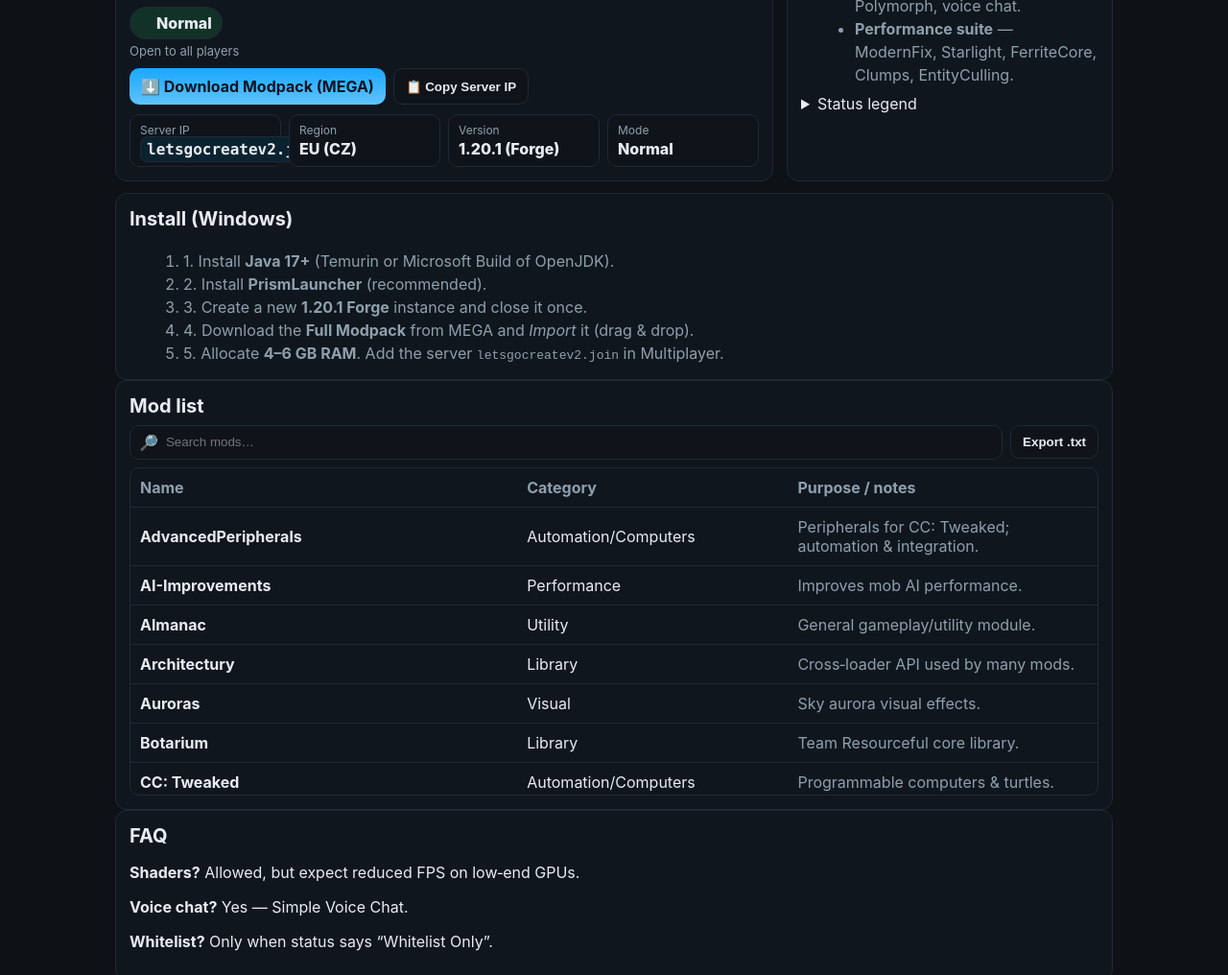
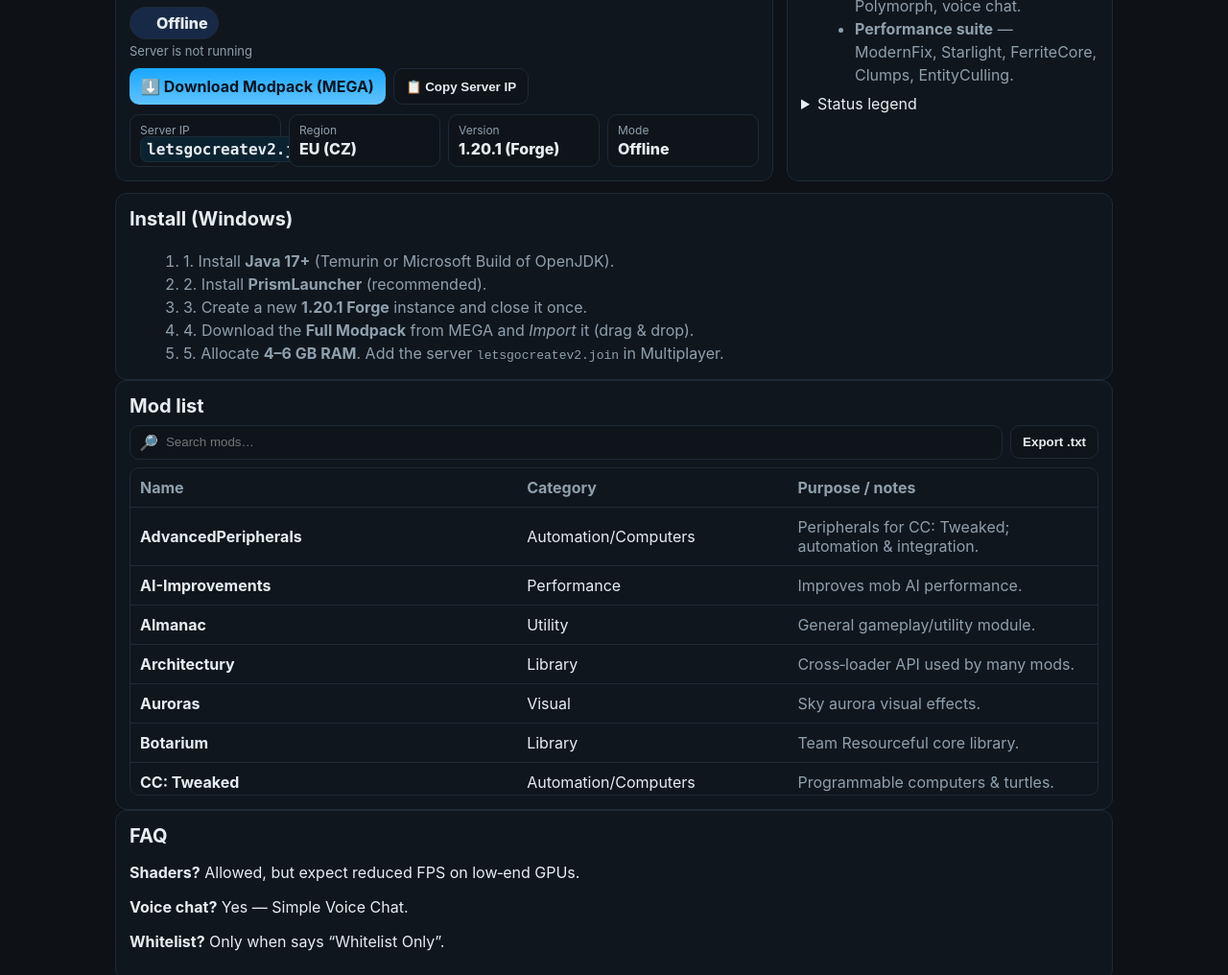
Before and after one commit to matesaman9910/Lets-Go-Create-v2, a plain HTML site: page index.html in a window 1280 px wide. Shown: the part 256-1272 px from the top of the page at 96% size. Drawn offline with Linux system fonts and the light colour scheme.

Commit message:
Update index.html
Signed-off-by: Matěj Kratochvíl <100013611+matesaman9910@users.noreply.github.com>

```diff
--- a/index.html
+++ b/index.html
@@ -172,7 +172,7 @@
       <h2>FAQ</h2>
       <p><strong>Shaders?</strong> Allowed, but expect reduced FPS on low‑end GPUs.</p>
       <p><strong>Voice chat?</strong> Yes — Simple Voice Chat.</p>
-      <p><strong>Whitelist?</strong> Only when status says “Whitelist Only”.</p>
+      <p><strong>Whitelist?</strong> Only when  says “Whitelist Only”.</p>
     </section>
 
     <section id="contact" class="card section">
@@ -187,7 +187,7 @@
     // ===== Settings (manual) =====
     const SETTINGS = {
       SERVER_IP:'letsgocreatev2.join',
-      STATUS:1, // 1=Normal, 2=Lockdown, 3=Maintenance, 4=Offline, 5=Whitelist, 6=Event
+      STATUS:4, // 1=Normal, 2=Lockdown, 3=Maintenance, 4=Offline, 5=Whitelist, 6=Event
       STATUS_MESSAGE:'',
       INSTALL:[
         'Install <strong>Java 17+</strong> (Temurin or Microsoft Build of OpenJDK).',
```
